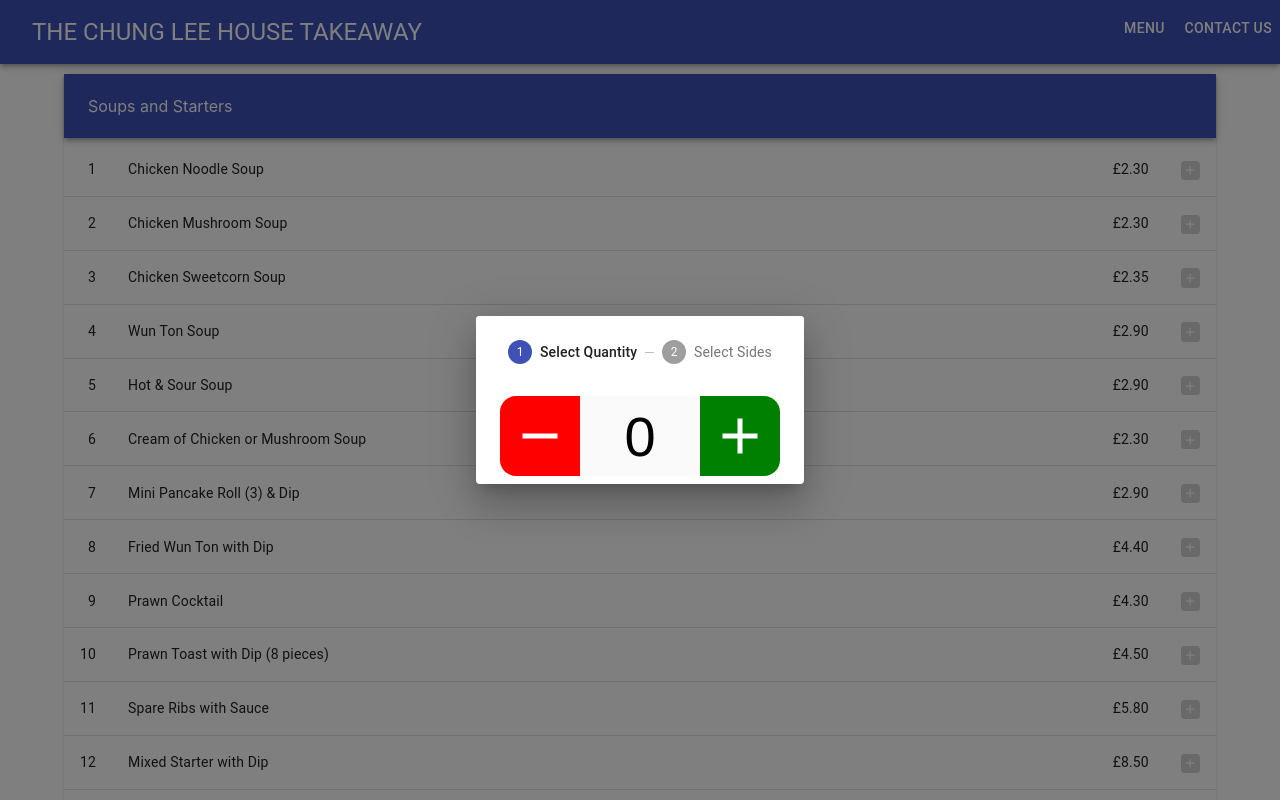
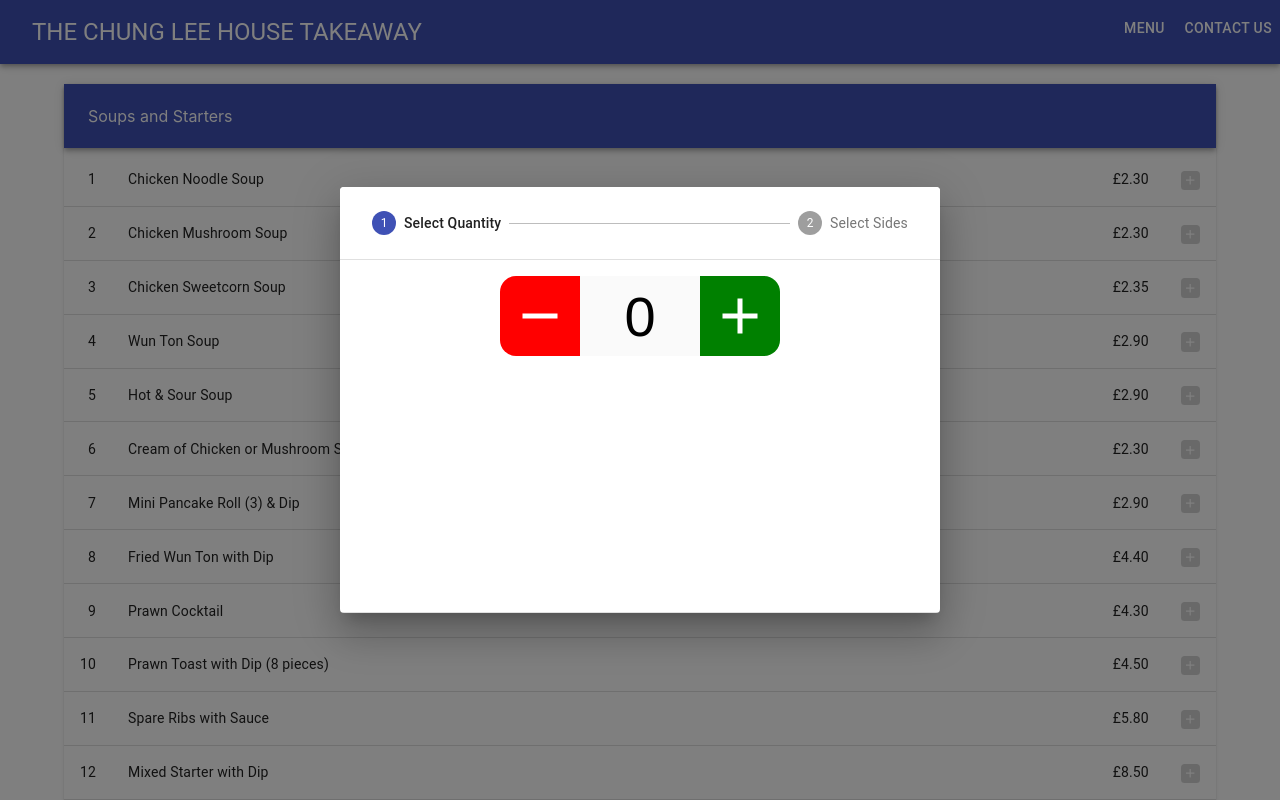
Before and after one commit to JK-Chung/takeaway_menu, a React (Create React App) app: page / in a window 1280 px wide. Both pictures are taken after a click on the button 1190 px from the left and 170 px from the top of the page. Shown: the top 800 px of the page. Built offline with nearby package versions, Linux system fonts and the light colour scheme.

Commit message:
Changed margins between FoodSection instances
Signed-off-by: Jee Ken Chung <chungjeeken@gmail.com>

```diff
--- a/src/Components/Dialogs/AddFoodDialog.js
+++ b/src/Components/Dialogs/AddFoodDialog.js
@@ -5,6 +5,8 @@ import Stepper from "@material-ui/core/Stepper";
 import Step from "@material-ui/core/Step";
 import StepLabel from "@material-ui/core/StepLabel";
 import QuantitySetter from "./QuantitySetter";
+import {DialogContentText} from "@material-ui/core";
+import Container from "@material-ui/core/Container";
 
 const steps = [
     {
@@ -35,10 +37,13 @@ const AddFoodDialog = props => {
     const [activeStep, setActiveStep] = React.useState(0);
 
     return (
-        <Dialog open={props.open} onClose={props.onClose}>
+        <Dialog open={props.open} onClose={props.onClose} fullWidth>
             <StepperHeader activeStep={activeStep} />
-            <DialogContent>
-                { steps[activeStep].stepperContent }
+
+            <DialogContent dividers>
+                <Container style={{"height": "40vh"}} align="center" maxWidth="xl">
+                    { steps[activeStep].stepperContent }
+                </Container>
             </DialogContent>
         </Dialog>
     )
--- a/src/Components/FoodSection.js
+++ b/src/Components/FoodSection.js
@@ -11,9 +11,9 @@ import FoodItem from "./FoodItem";
 const useStyles = makeStyles(theme => ({
     paper: {
         "width": "90%",
-        "marginTop": "10px",
+        "marginTop": "2.5vh",
         "marginLeft": "auto",
-        "marginBottom": "10px",
+        "marginBottom": "5vh",
         "marginRight": "auto",
     }
 }));
```
